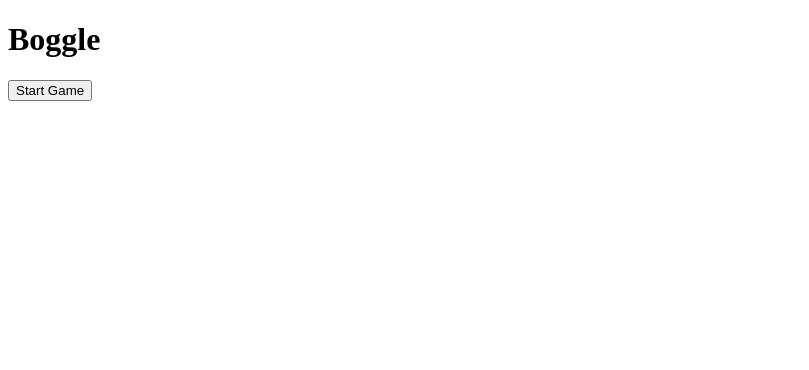
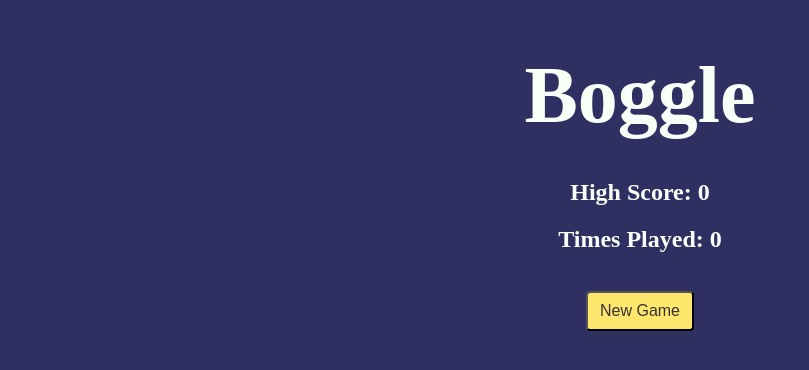
Before and after one commit to JonathanTylerWeber/boggle, a Flask app: page / in a window 1280 px wide. Shown: the top 370 px of the page, without its empty margins (0-809 px from the left). Run offline with Flask 2, Linux system fonts and the light colour scheme; parts of the project's set-up code (start-up, migrations or seed data) failed here and were passed over.

Commit message:
added stats and styling

```diff
--- a/app.py
+++ b/app.py
@@ -11,22 +11,42 @@ boggle_game = Boggle()
 
 @app.route('/')
 def start_page():
-    return render_template('start.html')
+    """create start page"""
+    highscore = session.get("highscore", 0)
+    nplays = session.get("nplays", 0)
+    return render_template('start.html', highscore=highscore, nplays=nplays)
 
 @app.route('/game')
 def index():
+    """create game board and start game"""
     board = boggle_game.make_board()
     session['board'] = board
-    return render_template('index.html', board=board)
+    highscore = session.get("highscore", 0)
+    nplays = session.get("nplays", 0)
+    return render_template("index.html", board=board, highscore=highscore, nplays=nplays)
+
+@app.route('/endgame', methods=['POST'])
+def end_game():
+    """end game saving number of plays and updating high score"""
+    score = session.pop('score', 0)
+    highscore = session.get('highscore', 0)
+    if score > highscore:
+        session['highscore'] = score
+    session['nplays'] = session.get('nplays', 0) + 1
+    return redirect('start.html')
 
 @app.route('/guess', methods=['GET', 'POST'])
 def guess():
+    """check if guess is valid word and on board, update session score"""
     user_guess = request.json.get('guess')
     with open('words.txt', 'r') as file:
         for line in file:
             if line.strip() == user_guess:
                 result = boggle_game.check_valid_word(session['board'], user_guess)
                 if result == 'ok':
+                    score = session.get('score', 0)
+                    score += len(user_guess)
+                    session['score'] = score
                     return jsonify(result='ok', message='Word is valid and exists on the board.')
                 elif result == 'not-on-board':
                     return jsonify(result='not-on-board', message='Word is not on the board.')
--- a/static/app.js
+++ b/static/app.js
@@ -36,8 +36,7 @@ function updateTimer() {
     if (game === 'on') {
         if (time === 0) {
             game = 'off'
-            const messageDiv = document.getElementById('message');
-            messageDiv.textContent = 'Game Over';
+            endGame();
         }
         else {
             time--;
@@ -59,7 +58,7 @@ function returnGuessMessage(response) {
         messageDiv.textContent = message;
     }
     else {
-        messageDiv.textContent = 'Game Over';
+        endGame();
     }
 }
 
@@ -67,8 +66,7 @@ function checkIfWordGuessed(guess, response) {
     if (!guessedWords.includes(guess)) {
         if (response.data.result === 'ok') {
             let points = guess.length
-            let score = updateScore(points);
-            document.querySelector('#score').textContent = score;
+            updateScore(points);
             guessedWords.push(guess);
         }
     }
@@ -81,5 +79,22 @@ function checkIfWordGuessed(guess, response) {
 function updateScore(points) {
     let score = parseInt(document.querySelector('#score').textContent);
     score += points;
+    document.querySelector('#score').textContent = score;
+    let highScore = parseInt(document.querySelector('#hi-score').textContent);
+    if (score > highScore) {
+        document.querySelector('#hi-score').textContent = score;
+    }
     return score;
 }
+
+const endGameForm = document.createElement('form');
+endGameForm.method = 'POST';
+endGameForm.action = '/endgame';
+
+function endGame() {
+    axios.post('/endgame')
+        .then(function (response) {
+            endGameForm.submit();
+            window.location.href = '/';
+        })
+}
--- a/static/styles.css
+++ b/static/styles.css
@@ -0,0 +1,103 @@
+body {
+    background-color: #2F3061;
+}
+
+h1,
+h2 {
+    color: #F7FFF7;
+    font-family: 'Times New Roman', Times, serif;
+}
+
+h1 {
+    font-size: 5em;
+    margin: 0;
+}
+
+.start,
+#btn {
+    text-align: center;
+}
+
+#message {
+    margin-top: 20px;
+    color: #F7FFF7;
+    width: 250px;
+}
+
+#start-btn,
+#submit {
+    cursor: pointer;
+    color: #343434;
+    background-color: #FFE66D;
+    display: inline-block;
+    font-weight: 400;
+    line-height: 1.5;
+    border-radius: .25rem;
+    text-align: center;
+    padding: 6px 12px;
+    font-size: 16px;
+    /* transition: color .15s ease-in-out, background-color .15s ease-in-out, */
+}
+
+#start-title {
+    margin-top: 50px;
+}
+
+#guess {
+    font-size: 1.5em;
+    margin-right: 10px;
+}
+
+#start-btn:hover {
+    color: #FFE66D;
+    background-color: #343434;
+}
+
+#submit:hover {
+    color: #FFE66D;
+    background-color: #343434;
+}
+
+td {
+    background-color: #FFE66D;
+    color: #343434;
+    height: 80px;
+    width: 80px;
+    border-radius: .25rem;
+    font-size: 70px;
+    font-family: 'Times New Roman', Times, serif;
+}
+
+table {
+    border-collapse: separate;
+    border-spacing: 10px;
+}
+
+#game-container {
+    display: flex;
+    justify-content: center;
+    align-items: flex-start;
+    margin-top: 50px;
+}
+
+#game-info {
+    display: flex;
+    flex-direction: column;
+    align-items: center;
+    font-family: 'Times New Roman', Times, serif;
+    margin-right: 8em;
+}
+
+#game-info-inner {
+    text-align: left;
+}
+
+#game-board {
+    text-align: center;
+}
+
+#guess-form {
+    display: flex;
+    flex-direction: row;
+    align-items: center;
+}
--- a/templates/base.html
+++ b/templates/base.html
@@ -5,11 +5,15 @@
     <meta charset="UTF-8">
     <meta name="viewport" content="width=device-width, initial-scale=1.0">
     <title>{% block title %}{% endblock %}</title>
+    <link rel="stylesheet" href="static/styles.css">
 </head>
 
 <body>
     {% block content %}
     {% endblock %}
+    <script src="https://cdn.jsdelivr.net/npm/axios/dist/axios.min.js"></script>
+    <script src="https://code.jquery.com/jquery-3.6.0.min.js"></script>
+    <script src="static/app.js"></script>
 </body>
 
 </html>
--- a/templates/start.html
+++ b/templates/start.html
@@ -4,9 +4,14 @@
 
 
 {% block content %}
-<h1>Boggle</h1>
-<button type="button" id="start-btn">Start Game</button>
+<h1 class="start" id="start-title">Boggle</h1>
+<br>
+<h2 class="start">High Score: <span id="hi-score"> {{ highscore }}</span></h2>
+<h2 class="start">Times Played: <span id="times-played"> {{ nplays }}</span></h2>
+<br>
+<div id="btn">
+    <button type="button" id="start-btn" class="start">New Game</button>
+</div>
 
-<script src="static/app.js"></script>
 
 {% endblock %}
```
Also changed, not shown: templates/index.html (+17 -12 lines).
